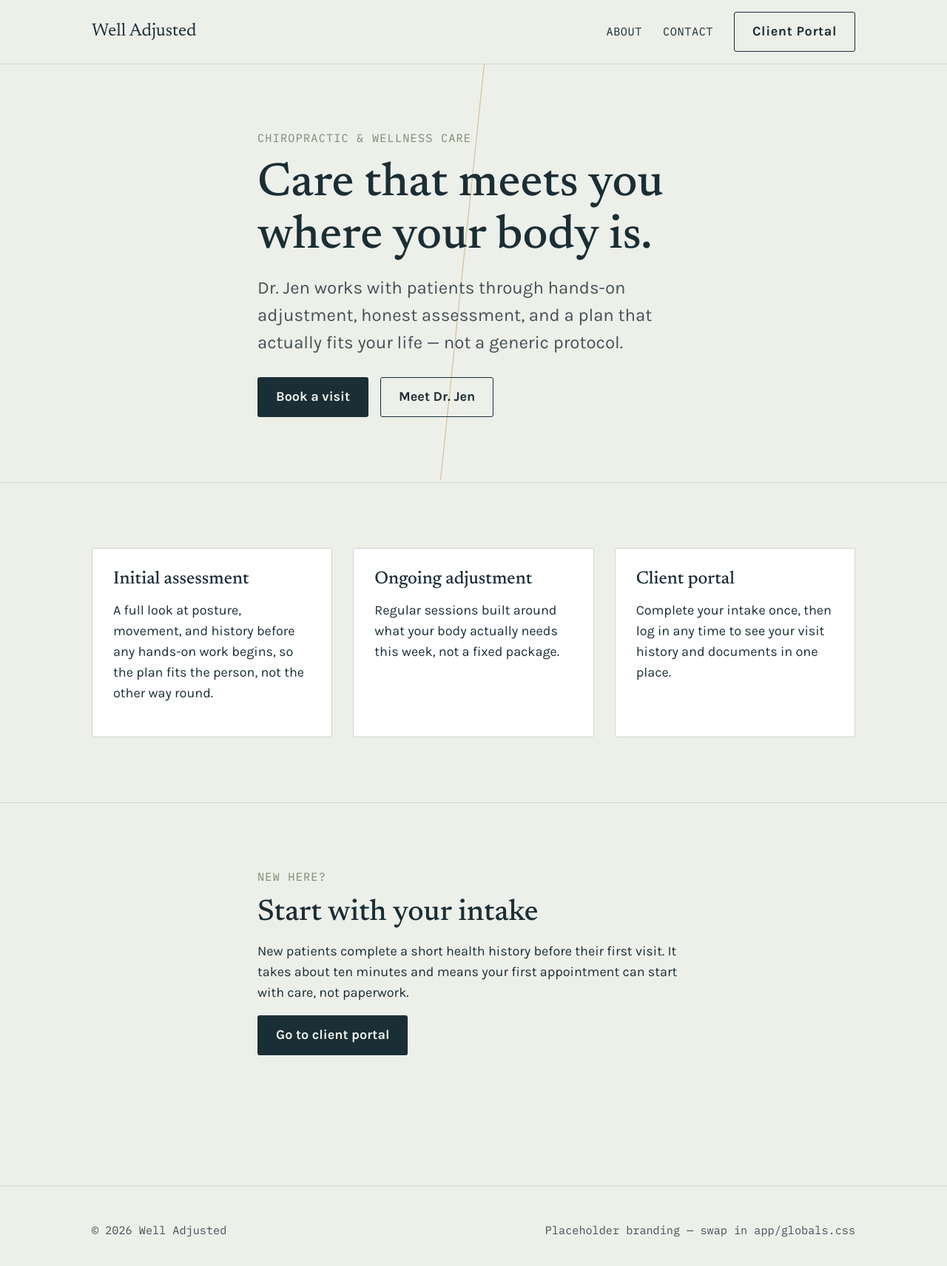
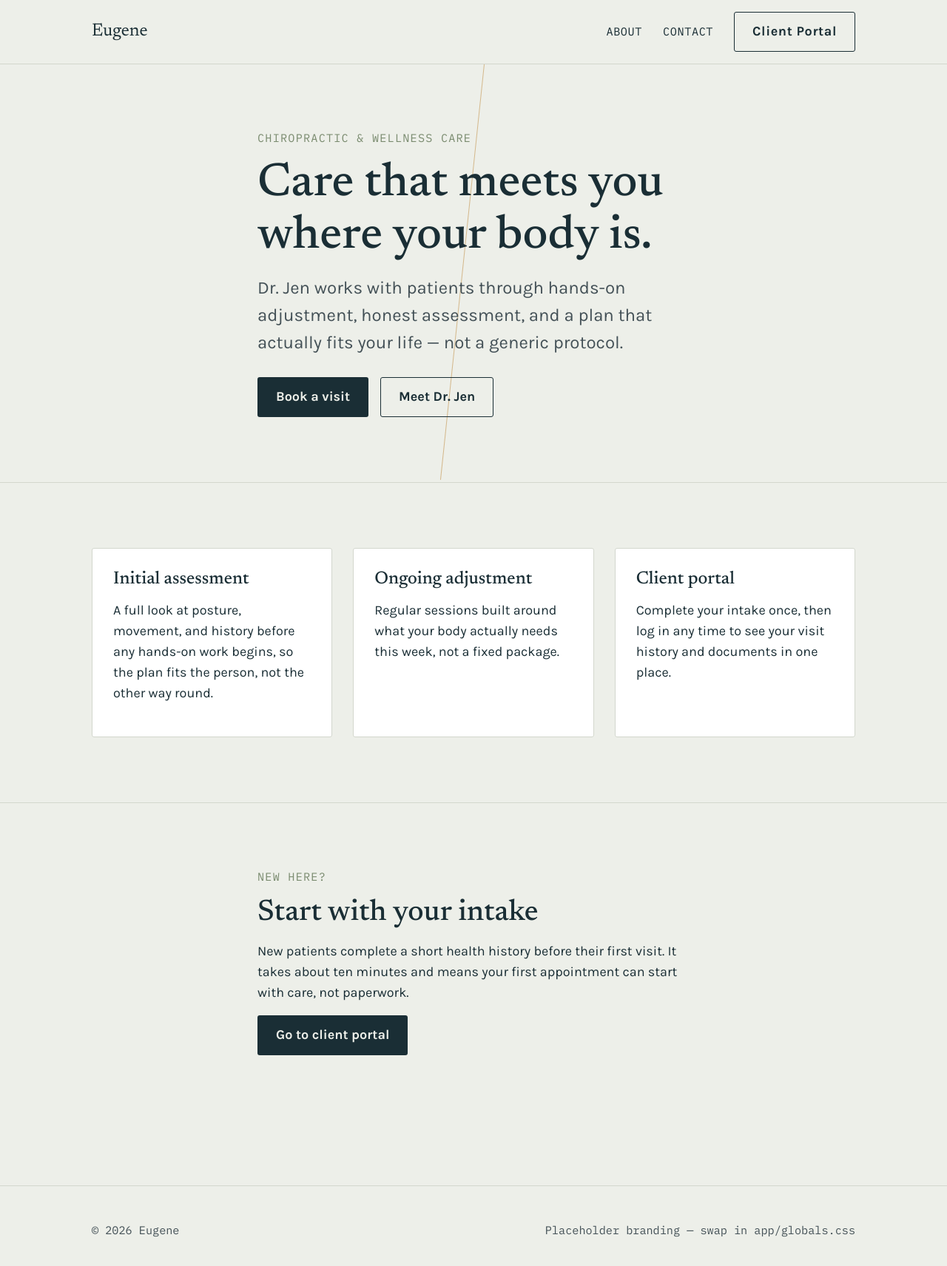
Before and after one commit to ugeniquehq/eugene, a Next.js app: page / in a window 1280 px wide. Shown: the top 1712 px of the page at 74% size. Built offline with nearby package versions, Linux system fonts and the light colour scheme.

Commit message:
change well adjusted to Eugene

```diff
--- a/app/layout.tsx
+++ b/app/layout.tsx
@@ -24,8 +24,8 @@ const plexMono = IBM_Plex_Mono({
 });
 
 export const metadata: Metadata = {
-  title: "Well Adjusted",
-  description: "Chiropractic and wellness care with Dr. Jen.",
+  title: "Eugene",
+  description: "Wellness care with Dr. Jen.",
 };
 
 export default function RootLayout({
--- a/components/Footer.tsx
+++ b/components/Footer.tsx
@@ -19,7 +19,7 @@ export default function Footer() {
           color: "var(--color-ink-soft)",
         }}
       >
-        <span>&copy; {new Date().getFullYear()} Well Adjusted</span>
+        <span>&copy; {new Date().getFullYear()} Eugene</span>
         <span>Placeholder branding — swap in app/globals.css</span>
       </div>
     </footer>
--- a/components/Nav.tsx
+++ b/components/Nav.tsx
@@ -27,7 +27,7 @@ export default function Nav() {
             color: "var(--color-ink)",
           }}
         >
-          Well Adjusted
+          Eugene
         </Link>
         <nav
           style={{
```
